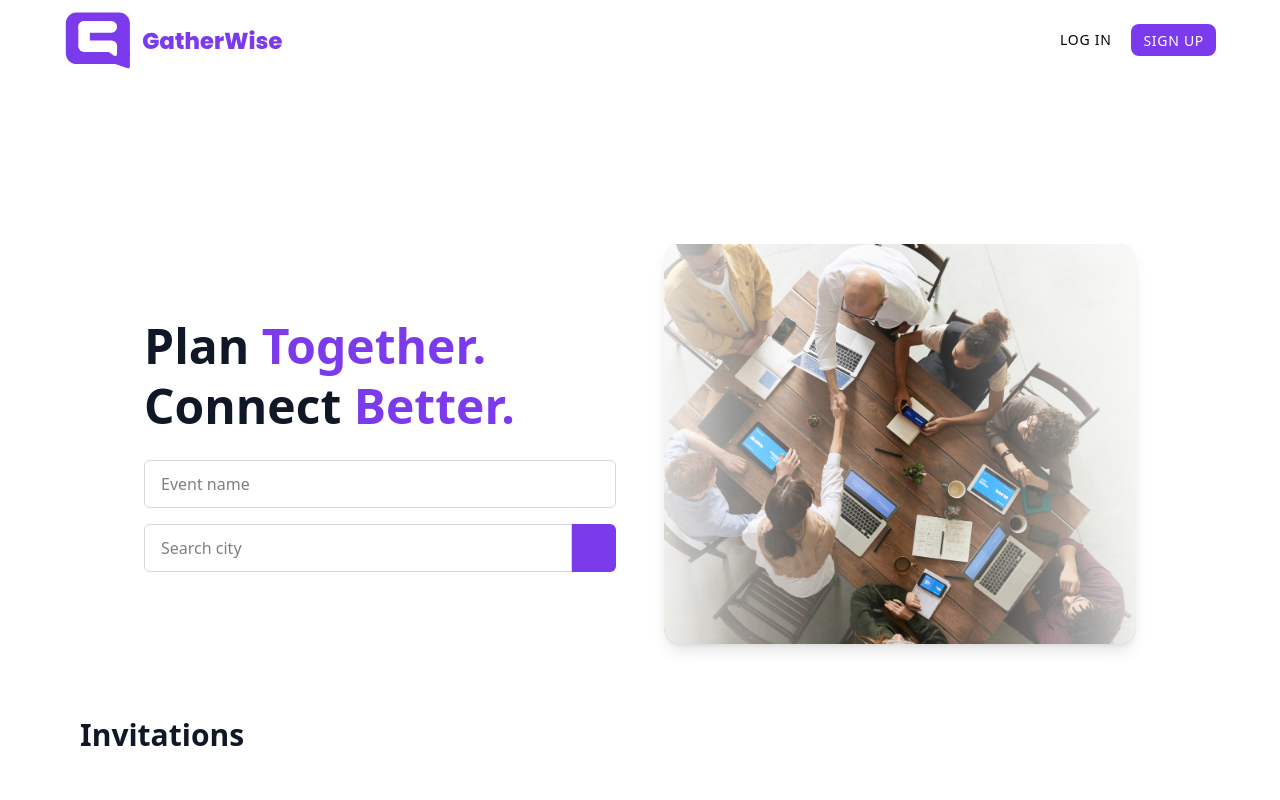
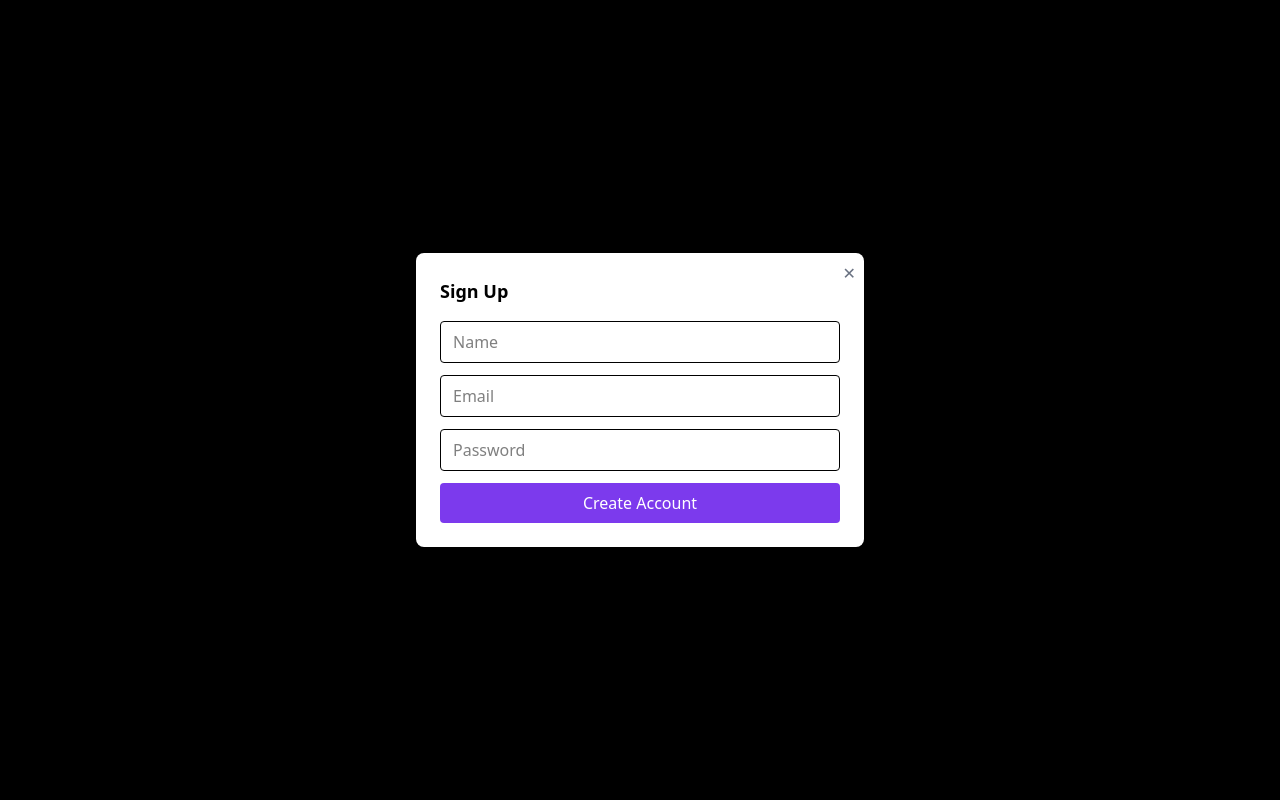
Before and after one commit to ChrisDowdDeveloper/GatherWise-Client, a Next.js app: page / in a window 1280 px wide. Both pictures are taken after a click on the button "SIGN UP". Shown: the top 800 px of the page. Built offline with nearby package versions, Linux system fonts and the light colour scheme; some icons are missing.

Commit message:
Log in & Sign up forms added, still need to adjust the opacity for the background when they are displayed

```diff
--- a/app/layout.tsx
+++ b/app/layout.tsx
@@ -2,6 +2,7 @@ import type { Metadata } from "next";
 import "./globals.css";
 import Navbar from "@/components/Navbar";
 import Footer from "@/components/Footer";
+import AppSkeleton from "@/components/AppSkeleton";
 
 export const metadata: Metadata = {
   title: "GatherWise",
@@ -16,9 +17,7 @@ export default function RootLayout({
   return (
     <html lang="en">
       <body className="flex flex-col min-h-screen font-sans">
-        <Navbar />
-        <main className="flex-grow">{children}</main>
-        <Footer />
+        <AppSkeleton>{children}</AppSkeleton>
       </body>
     </html>
   );
--- /dev/null
+++ b/components/AppSkeleton.tsx
@@ -0,0 +1,31 @@
+"use client"
+import React, { useState } from 'react'
+import Modal from './Modal';
+import Navbar from './Navbar';
+import Footer from './Footer';
+import SignUp from './SignUp';
+import SignIn from './SignIn';
+
+const AppSkeleton = ({ children }: { children: React.ReactNode }) => {
+    const [showSignIn, setShowSignIn] = useState(false);
+    const [showSignUp, setShowSignUp] = useState(false);
+
+    return (
+      <div className="relative font-sans">
+        <Navbar onSignIn={() => setShowSignIn(true)} onSignUp={() => setShowSignUp(true)} />
+
+        <Modal isOpen={showSignIn} onClose={() => setShowSignIn(false)}>
+          <SignIn />
+        </Modal>
+
+        <Modal isOpen={showSignUp} onClose={() => setShowSignUp(false)}>
+          <SignUp />
+        </Modal>
+
+        {children}
+        <Footer />
+      </div>
+    );
+}
+
+export default AppSkeleton
--- /dev/null
+++ b/components/Modal.tsx
@@ -0,0 +1,27 @@
+import React from "react";
+
+type Props = {
+  isOpen: boolean;
+  onClose: () => void;
+  children: React.ReactNode;
+};
+
+const Modal = ({ isOpen, onClose, children }: Props) => {
+  if (!isOpen) return null;
+
+  return (
+    <div className="fixed inset-0 z-50 bg-black bg-opacity-50 flex items-center justify-center">
+      <div className="bg-white rounded-lg p-6 w-full max-w-md shadow-lg relative">
+        <button
+          onClick={onClose}
+          className="absolute top-2 right-2 text-gray-500 hover:text-gray-800"
+        >
+          ✕
+        </button>
+        {children}
+      </div>
+    </div>
+  );
+};
+
+export default Modal;
--- a/components/Navbar.tsx
+++ b/components/Navbar.tsx
@@ -1,11 +1,16 @@
 "use client";
-import Image from 'next/image'
-import Link from 'next/link'
-import React from 'react'
+import Image from "next/image";
+import Link from "next/link";
+import React from "react";
 
-const Navbar = () => {
+type NavbarProps = {
+  onSignIn: () => void;
+  onSignUp: () => void;
+};
+
+const Navbar = ({ onSignIn, onSignUp }: NavbarProps) => {
   return (
-    <header className='w-full'>
+    <header className="w-full">
       <nav className="max-w-[1440px] mx-auto flex justify-between items-center sm:px-16 px-6 py-2">
         <Link href="/" className="flex items-center h-16">
           <Image
@@ -17,20 +22,25 @@ const Navbar = () => {
           />
         </Link>
 
-            <div className='flex items-center space-x-5'>
-                <a href='/login' className='text-sm uppercase tracking-wider'>Log In</a>
+        <div className="flex items-center space-x-5">
           <button
-                    disabled={false}
-                    type='button'
-                    onClick={() => {}}
-                    className='px-3 py-1 bg-[#7C3AED] text-white hover:bg-[#6B21A8] rounded-lg'
+            type="button"
+            onClick={onSignIn}
+            className="text-sm uppercase tracking-wider text-gray-800 hover:text-gray-600"
           >
-                    <span className='text-sm uppercase tracking-wider'>Sign up</span>
+            Log In
+          </button>
+          <button
+            type="button"
+            onClick={onSignUp}
+            className="px-3 py-1 bg-[#7C3AED] text-white hover:bg-[#6B21A8] rounded-lg"
+          >
+            <span className="text-sm uppercase tracking-wider">Sign up</span>
           </button>
         </div>
       </nav>
     </header>
-  )
-}
+  );
+};
 
-export default Navbar
+export default Navbar;
--- /dev/null
+++ b/components/SignIn.tsx
@@ -0,0 +1,14 @@
+import React from 'react'
+
+const SignIn = () => {
+  return (
+    <div>
+        <h2 className="text-lg font-bold mb-4">Sign In</h2>
+        <input className="border w-full mb-3 px-3 py-2 rounded" placeholder="Email" />
+        <input className="border w-full mb-3 px-3 py-2 rounded" placeholder="Password" type="password" />
+        <button className="bg-[#7C3AED] text-white w-full py-2 rounded">Sign In</button>
+    </div>
+  )
+}
+
+export default SignIn
--- /dev/null
+++ b/components/SignUp.tsx
@@ -0,0 +1,15 @@
+import React from 'react'
+
+const SignUp = () => {
+  return (
+    <div>
+        <h2 className="text-lg font-bold mb-4">Sign Up</h2>
+        <input className="border w-full mb-3 px-3 py-2 rounded" placeholder="Name" />
+        <input className="border w-full mb-3 px-3 py-2 rounded" placeholder="Email" />
+        <input className="border w-full mb-3 px-3 py-2 rounded" placeholder="Password" type="password" />
+        <button className="bg-[#7C3AED] text-white w-full py-2 rounded">Create Account</button>
+    </div>
+  )
+}
+
+export default SignUp
```
Lines whose indentation alone changed are shown as unchanged.
